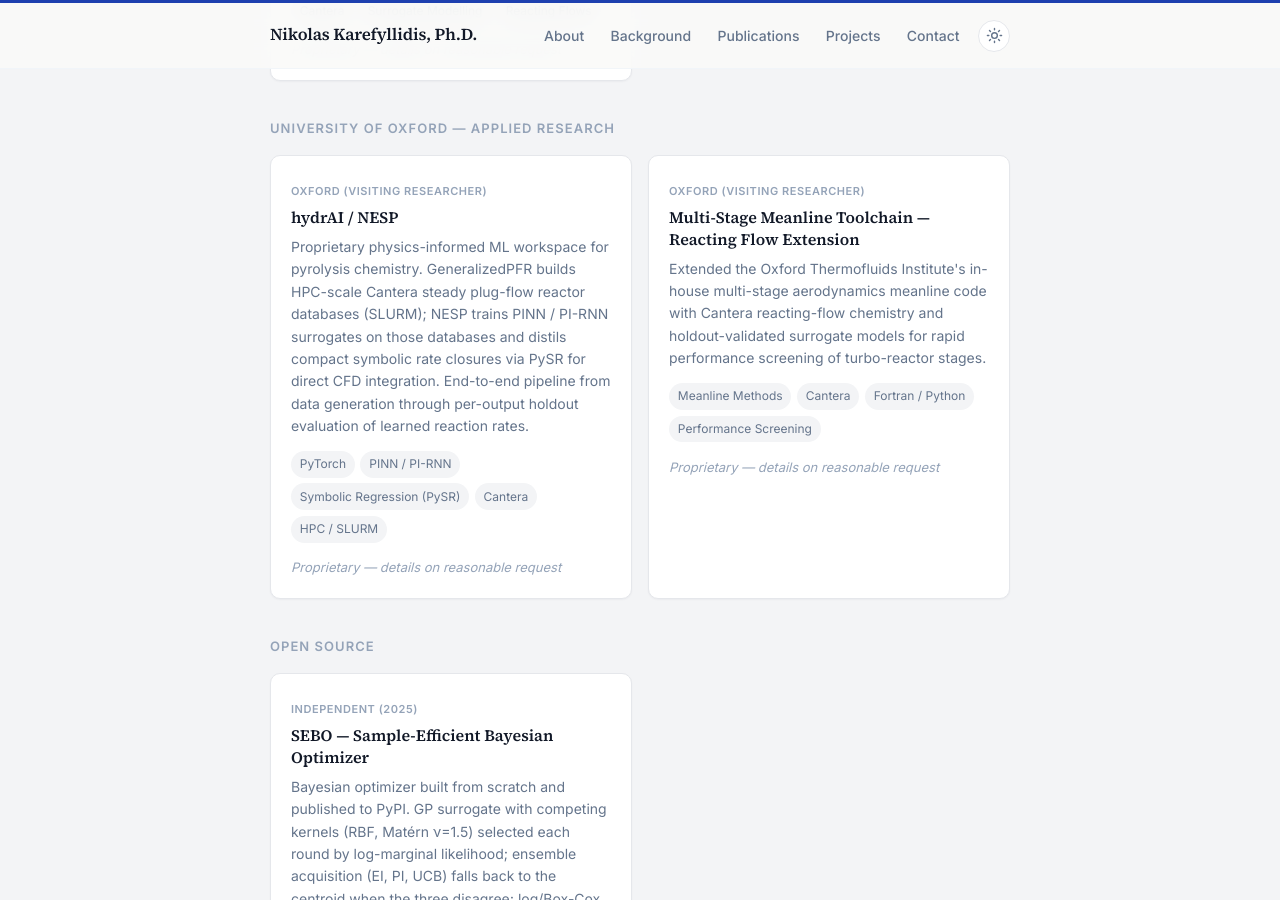
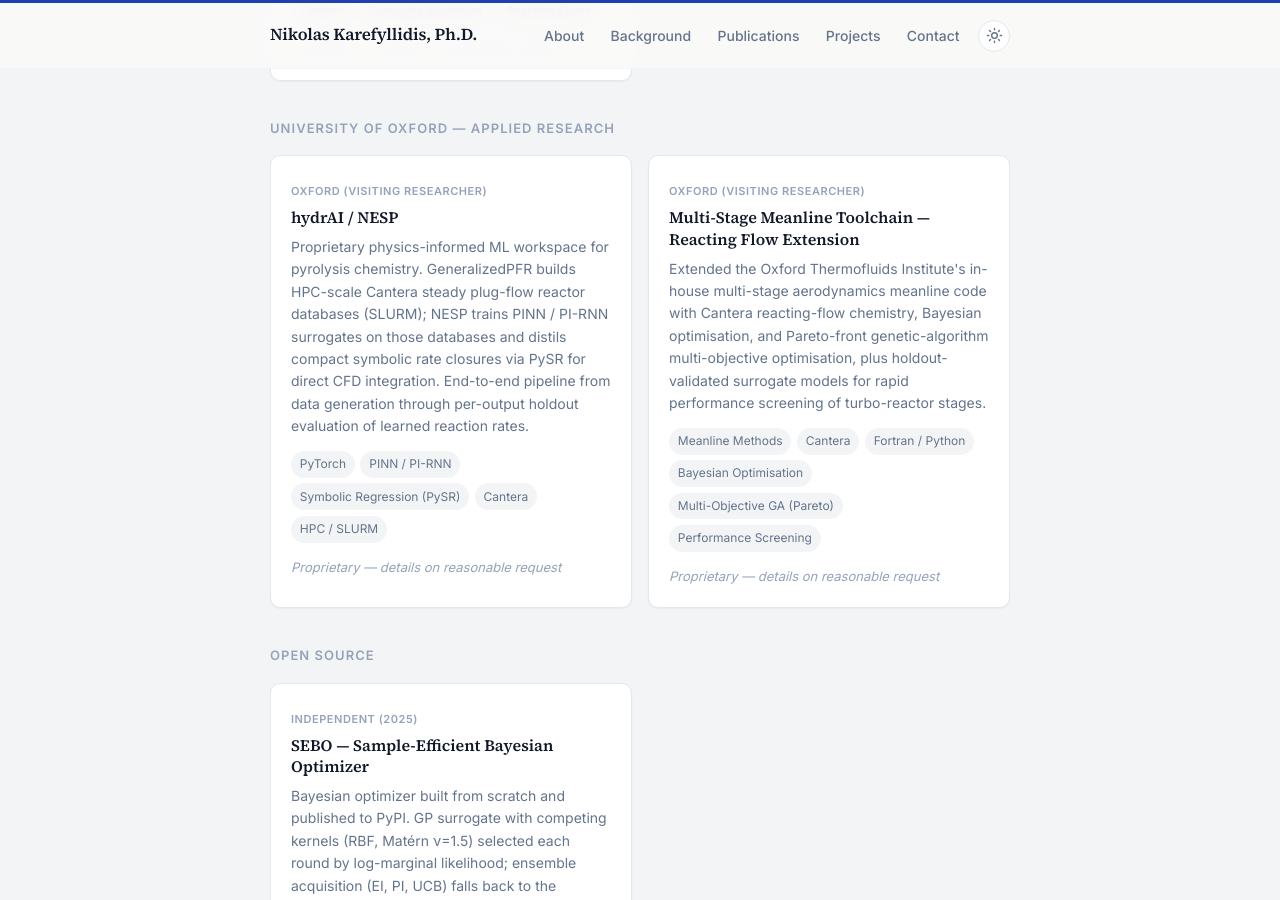
Before and after one commit to karefyllidis/karefyllidis.github.io, a Jekyll site: the page built from index.html, in a window 1280 px wide and 900 px high, scrolled down 5960 px. Built offline with Jekyll 4.4.1, drawn with Linux system fonts in a browser that asks for light colours.

Commit message:
content: add Bayesian/Pareto-GA optimisation to meanline toolchain card
These capabilities were previously described only on the now-removed
duplicate meanline-cantera card; folding them into the correctly-framed
Multi-Stage Meanline Toolchain entry instead of losing them.

```diff
--- a/_data/projects.yml
+++ b/_data/projects.yml
@@ -43,11 +43,13 @@
 - category: oxford
   title: "Multi-Stage Meanline Toolchain — Reacting Flow Extension"
   period: "Oxford (Visiting Researcher)"
-  description: "Extended the Oxford Thermofluids Institute's in-house multi-stage aerodynamics meanline code with Cantera reacting-flow chemistry and holdout-validated surrogate models for rapid performance screening of turbo-reactor stages."
+  description: "Extended the Oxford Thermofluids Institute's in-house multi-stage aerodynamics meanline code with Cantera reacting-flow chemistry, Bayesian optimisation, and Pareto-front genetic-algorithm multi-objective optimisation, plus holdout-validated surrogate models for rapid performance screening of turbo-reactor stages."
   tags:
     - Meanline Methods
     - Cantera
     - Fortran / Python
+    - Bayesian Optimisation
+    - Multi-Objective GA (Pareto)
     - Performance Screening
 
 - category: open_source
```
